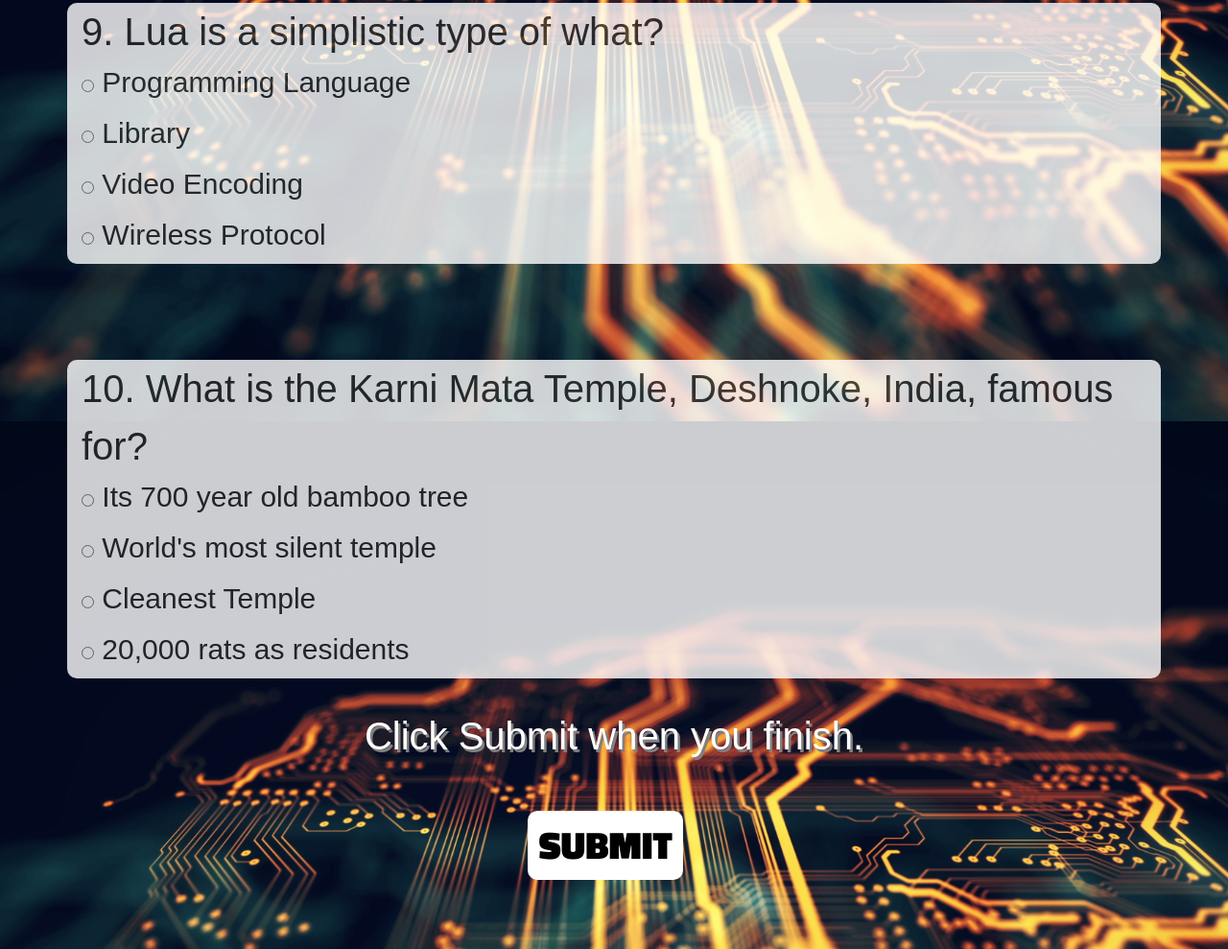
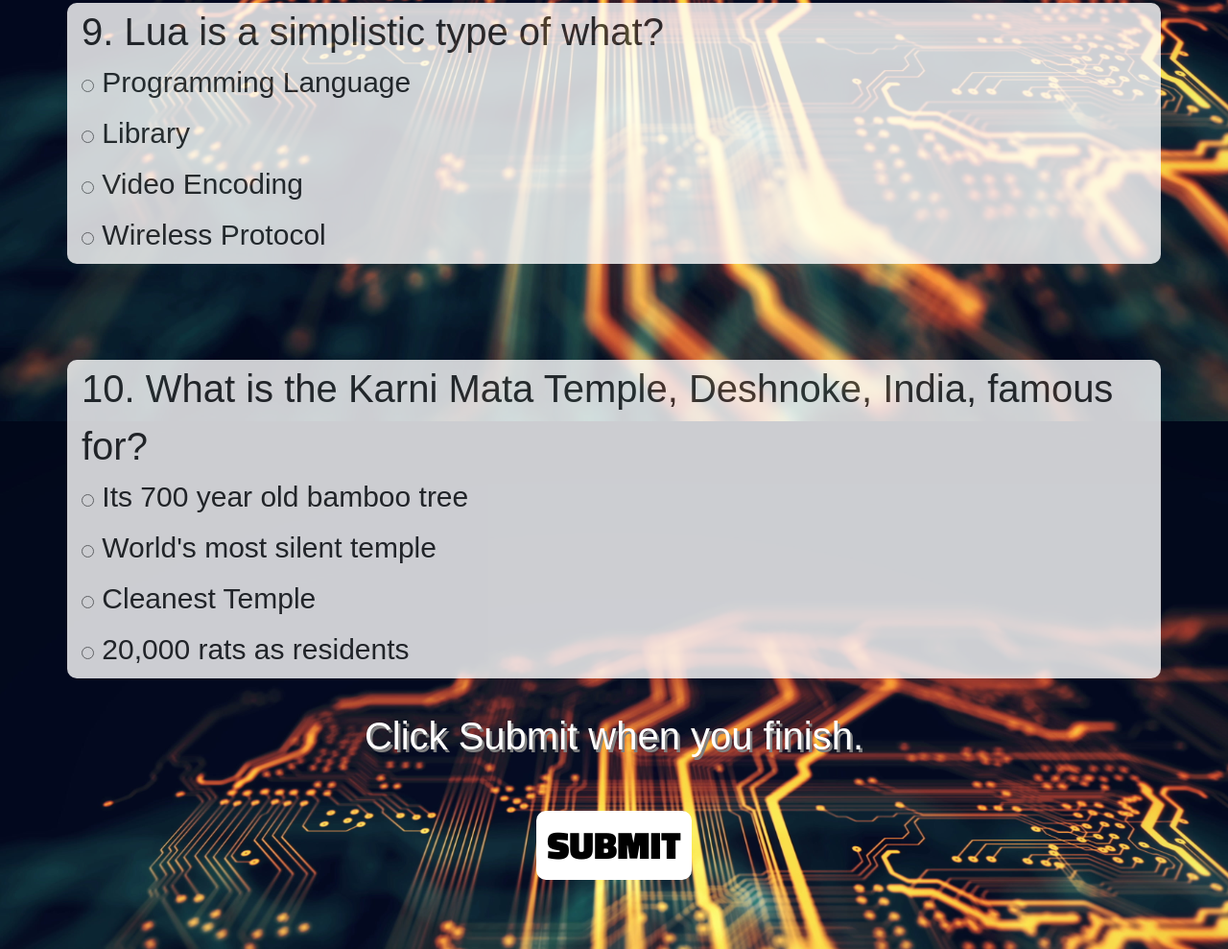
Before and after one commit to goelashwin36/quiz, a plain HTML site: page index2.html in a window 1280 px wide. Shown: the part 3561-4550 px from the top of the page at 96% size. Drawn offline with nearby package versions, Linux system fonts and the light colour scheme; a script that the page names is missing; a web font is replaced by a local one.

Commit message:
Updated B1 class

```diff
--- a/stylesheet1.css
+++ b/stylesheet1.css
@@ -91,7 +91,7 @@ background: linear-gradient(white,grey);
 }
 
 .b1{
-    margin-left: 43%;
+    text-align: center;
 }
 
 @media only screen
```
